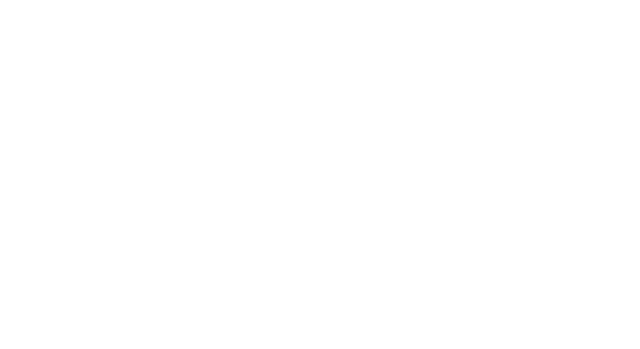
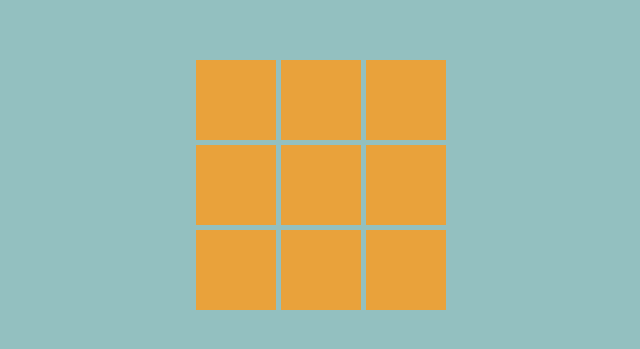
Before and after one commit to uygarsuslu/react-xox-game, a React (Create React App) app: page / in a window 1280 px wide. Shown: the part 215-564 px from the top of the page, without its empty margins (319-959 px from the left). Built offline with nearby package versions, Linux system fonts and the light colour scheme.

Commit message:
grid system added

```diff
--- a/src/App.css
+++ b/src/App.css
@@ -1,38 +1,38 @@
-.App {
-  text-align: center;
+@import url("https://fonts.googleapis.com/css2?family=PT+Sans:wght@700&family=Poppins:wght@700&display=swap");
+
+* {
+  margin: 0;
+  padding: 0;
+  box-sizing: border-box;
+  font-family: "PT Sans", sans-serif;
 }
 
-.App-logo {
-  height: 40vmin;
-  pointer-events: none;
+.App {
+  height: 100vh;
+  background:rgb(147, 192, 192) ;
+  display: flex;
+  align-items: center;
+  justify-content: center;
 }
 
-@media (prefers-reduced-motion: no-preference) {
-  .App-logo {
-    animation: App-logo-spin infinite 20s linear;
-  }
+.board {
+  display: grid;
+  grid-template-columns: repeat(3,auto);
+  align-items: center;
+  justify-content: center;
+  grid-gap: 5px;
 }
 
-.App-header {
-  background-color: #282c34;
-  min-height: 100vh;
+.square {
+  background: rgba(255, 156, 27, 0.8);
+  height: 5rem;
+  width: 5rem;
   display: flex;
-  flex-direction: column;
-  align-items: center;
-  justify-content: center;
-  font-size: calc(10px + 2vmin);
+  cursor: pointer;
   color: white;
+  font-size: 4rem;
 }
 
-.App-link {
-  color: #61dafb;
+.square:hover {
+  background: rgb(255, 156, 27);
 }
-
-@keyframes App-logo-spin {
-  from {
-    transform: rotate(0deg);
-  }
-  to {
-    transform: rotate(360deg);
-  }
-}
--- a/src/App.js
+++ b/src/App.js
@@ -1,8 +1,10 @@
 import './App.css';
+import Xox from './components/Xox';
 
 function App() {
   return (
     <div className="App">
+      <Xox />
     </div>
   );
 }
--- /dev/null
+++ b/src/components/Square.jsx
@@ -0,0 +1,13 @@
+import React from "react";
+
+function Square({ clickedArray }) {
+  return (
+    <div className="board">
+      {clickedArray.map((item, index) => {
+        return <div key={index} className="square"></div>;
+      })}
+    </div>
+  );
+}
+
+export default Square;
--- /dev/null
+++ b/src/components/Xox.jsx
@@ -0,0 +1,18 @@
+import React, { useState } from "react";
+import Square from "./Square";
+
+const INITIAL = "";
+const X_PLAYER = "X";
+const O_PLAYER = "O";
+
+function Xox() {
+  const [grid, setGrid] = useState(Array(9).fill(INITIAL));
+
+  return (
+    <div>
+      <Square clickedArray={grid} />
+    </div>
+  );
+}
+
+export default Xox;
```
